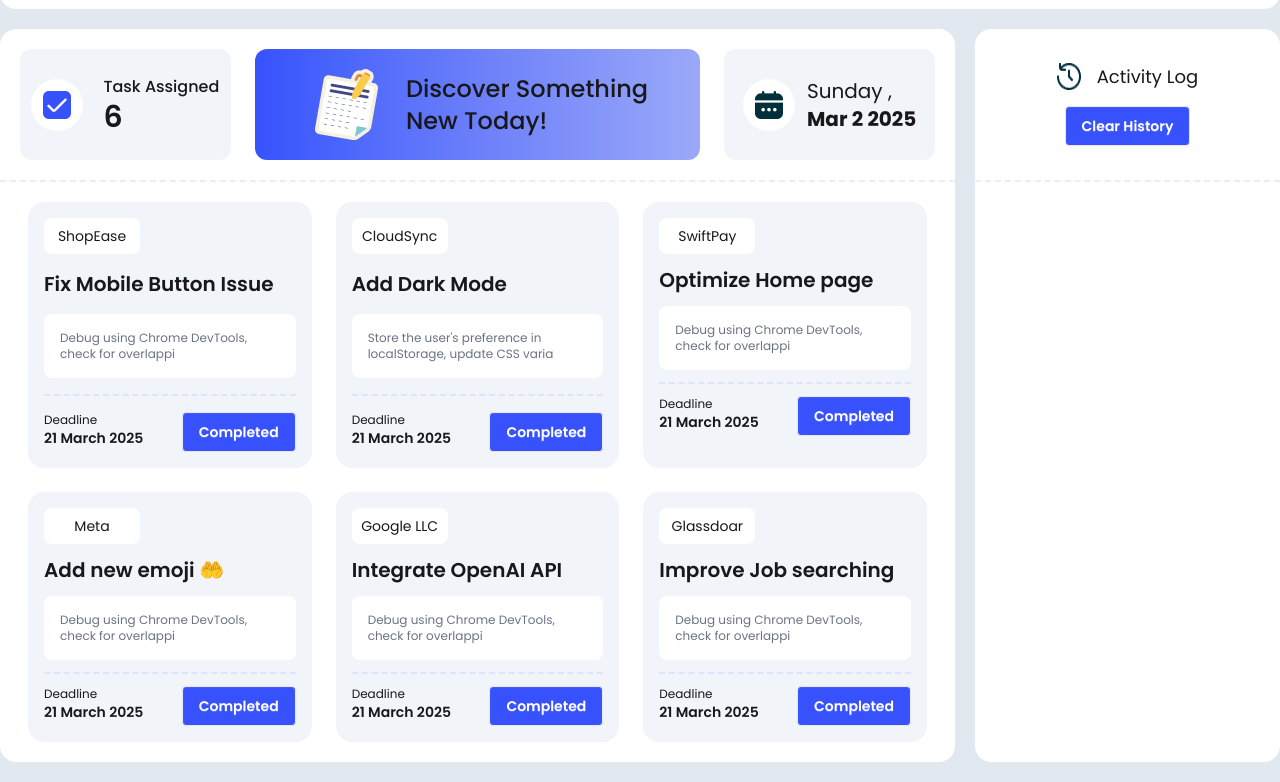
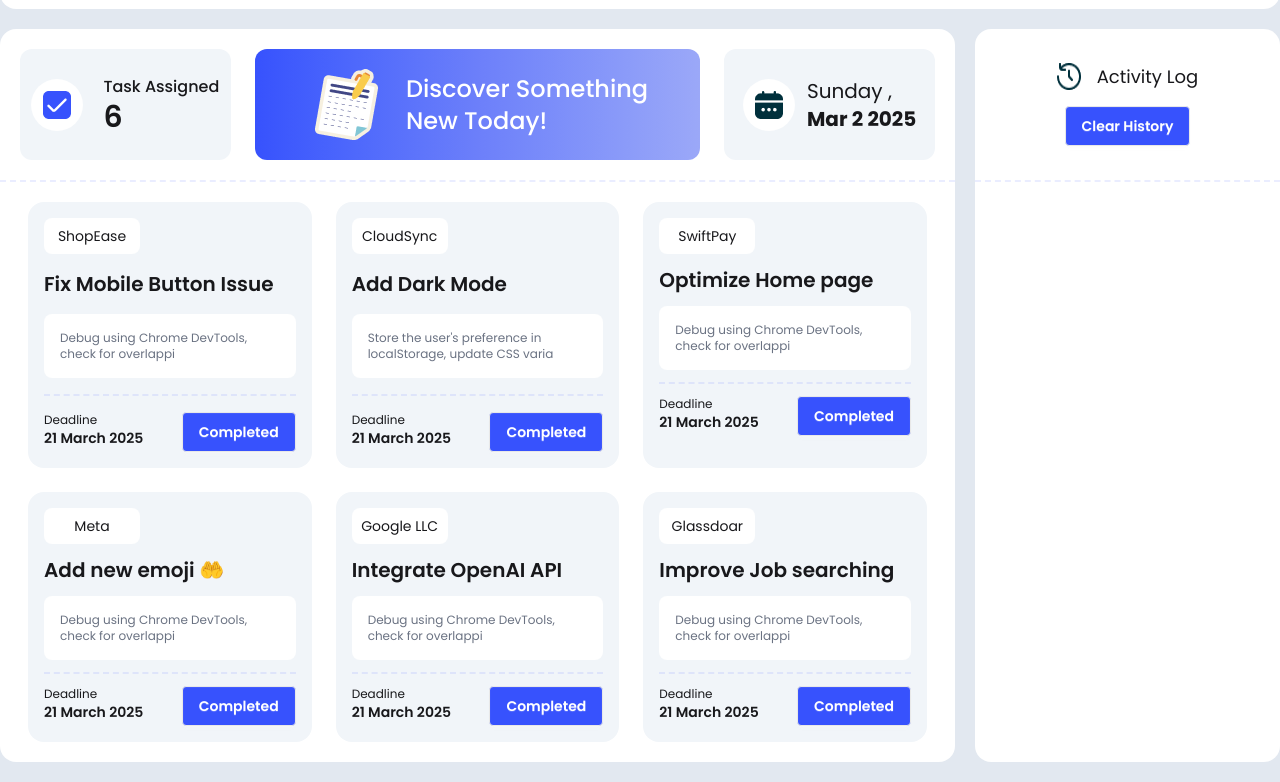
Before and after one commit to emonhasan17/My-Assignment-5, a plain HTML site: page index.html in a window 1280 px wide. Shown: the part 91-873 px from the top of the page. Drawn offline with nearby package versions, Linux system fonts and the light colour scheme.

Commit message:
third push

```diff
--- a/index.html
+++ b/index.html
@@ -70,7 +70,7 @@
                             <img src="assets/board.png" alt="">
                         </div>
                         <div>
-                            <p class="text-2xl font-medium">Discover Something <br> New Today!</p>
+                            <p class="text-2xl font-medium text-[#FFFFFF]">Discover Something <br> New Today!</p>
                         </div>
                     </div>
                     <div class="bg-slate-100 rounded-xl flex justify-center items-center gap-3">
```
